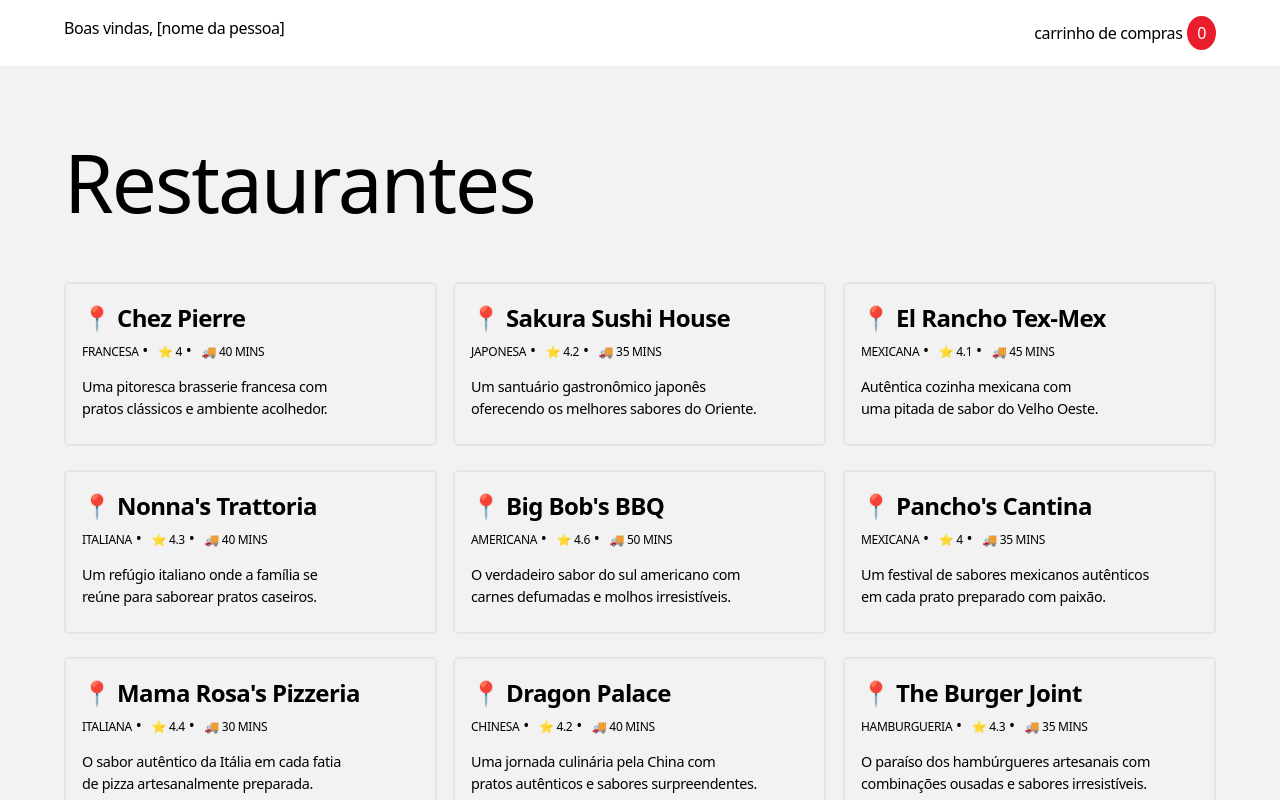
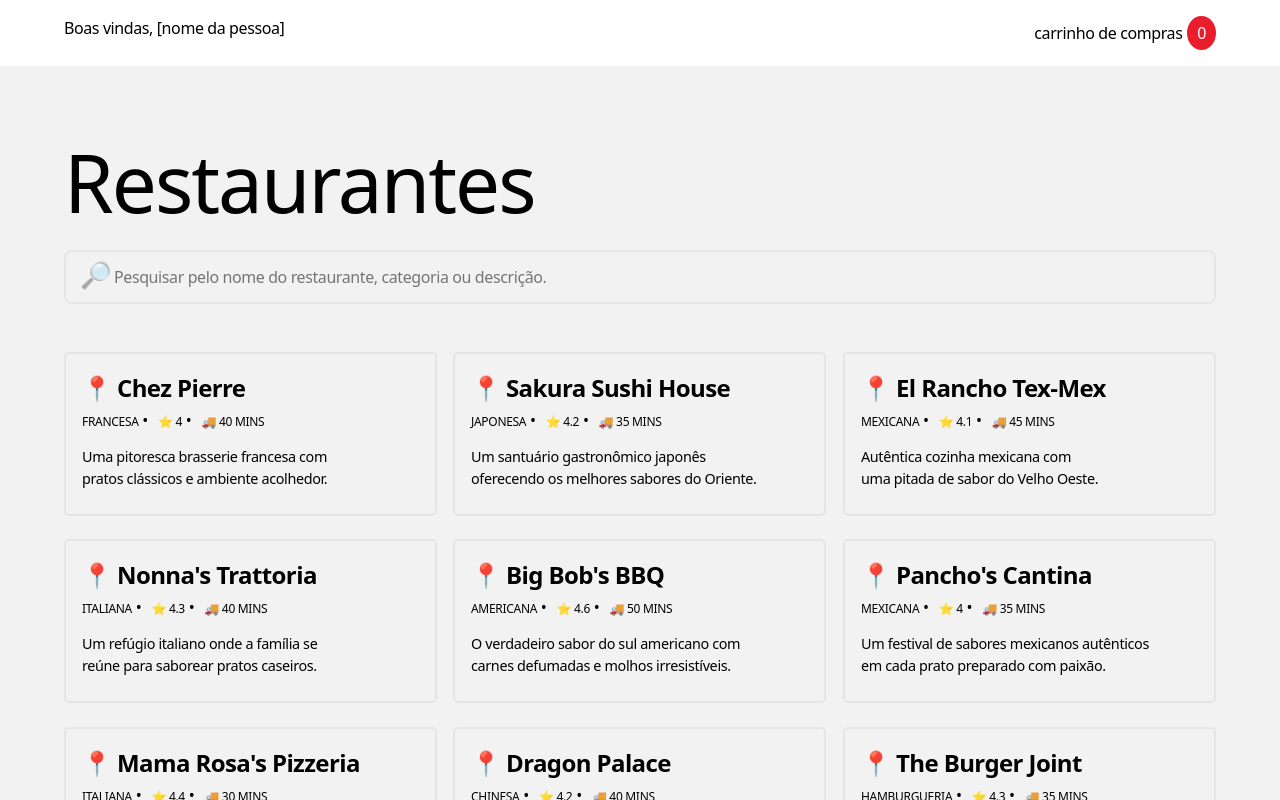
Before and after one commit to and-lz/ada-modulo-react, a React (Vite) app: page / in a window 1280 px wide. Shown: the top 800 px of the page. Built offline with nearby package versions, Linux system fonts and the light colour scheme.

Commit message:
Adiciona busca

```diff
--- a/src/App.scss
+++ b/src/App.scss
@@ -238,3 +238,33 @@ small {
   font-size: 0.9em;
   font-weight: 200;
 }
+
+input {
+  display: block;
+  width: 100%;
+  padding: 0.8rem;
+  border-radius: 8px;
+  background: transparent;
+  border: 0;
+  border: 2px solid transparent;
+  margin: 1rem 0;
+  padding-left: 3rem;
+  border: 2px solid rgba(0, 0, 0, 0.05);
+  &:focus {
+    box-shadow: 20px 20px 60px #bebebe, -20px -20px 60px #ffffff;
+    transform: scale(0.99);
+    background-color: var(--gray);
+    border: 2px solid var(--red-ifood);
+    & + label {
+      opacity: 1;
+      margin-left: 1.2rem;
+    }
+  }
+  & + label {
+    position: absolute;
+    font-size: 1.6rem;
+    margin-left: 1rem;
+    margin-top: -4rem;
+    opacity: 0.5;
+  }
+}
--- a/src/pages/PaginaCardapioRestaurante.tsx
+++ b/src/pages/PaginaCardapioRestaurante.tsx
@@ -14,6 +14,12 @@ function PaginaCardapioRestaurante() {
       <Link to={"/"}>‹ Todos os restaurantes</Link>
       <h1>{restaurante.nome}</h1>
       <p className="intro">{restaurante.descricao}</p>
+      <input
+        type="text"
+        id="search"
+        placeholder="Pesquisar pelo nome do item ou descrição..."
+      />
+      <label htmlFor="search">🔎</label>
       <ul
         className="grid"
         role="list"
--- a/src/pages/PaginaRestaurantes.tsx
+++ b/src/pages/PaginaRestaurantes.tsx
@@ -5,6 +5,12 @@ function PaginaRestaurantes() {
   return (
     <section>
       <h1>Restaurantes</h1>
+      <input
+        type="text"
+        placeholder="Pesquisar pelo nome do restaurante, categoria ou descrição."
+        id="search"
+      />
+      <label htmlFor="search">🔎</label>
       <ul className="grid" role="list">
         {restaurantes.map((restaurante) => (
           <button>
```
